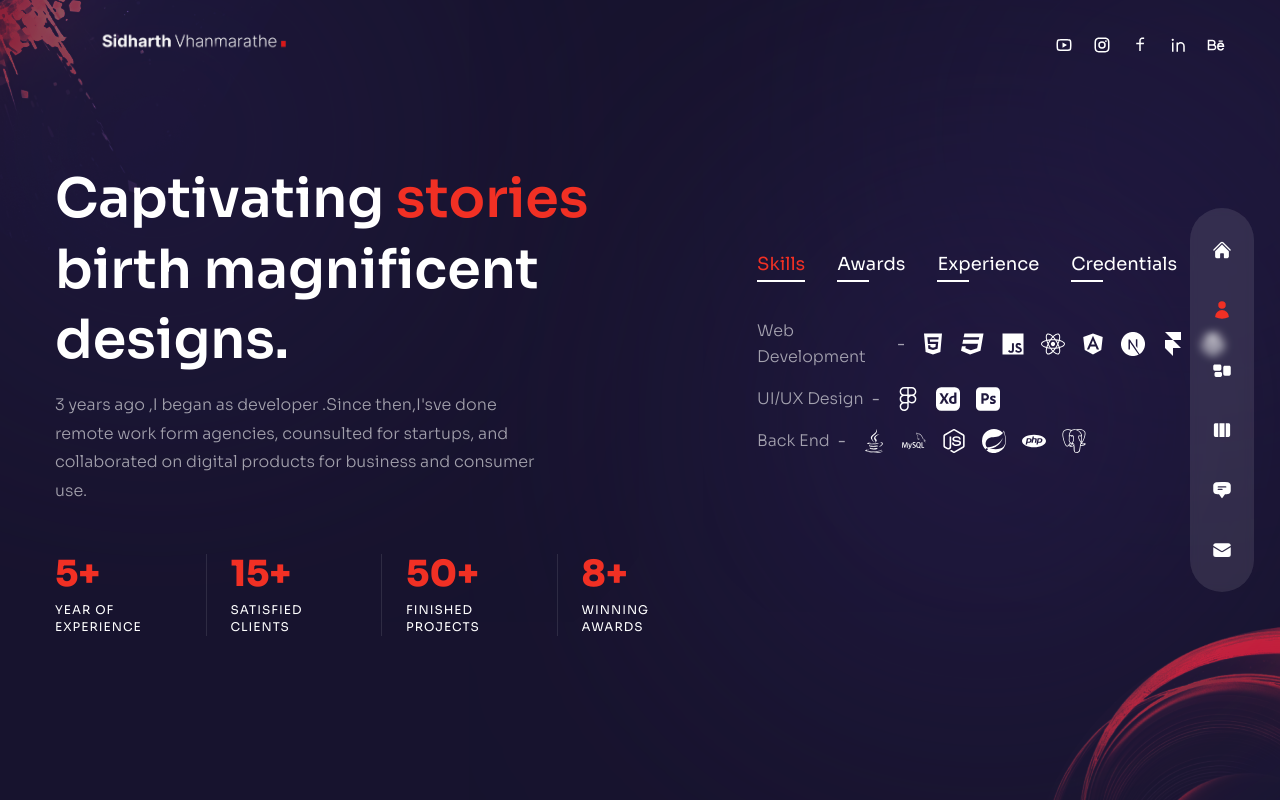
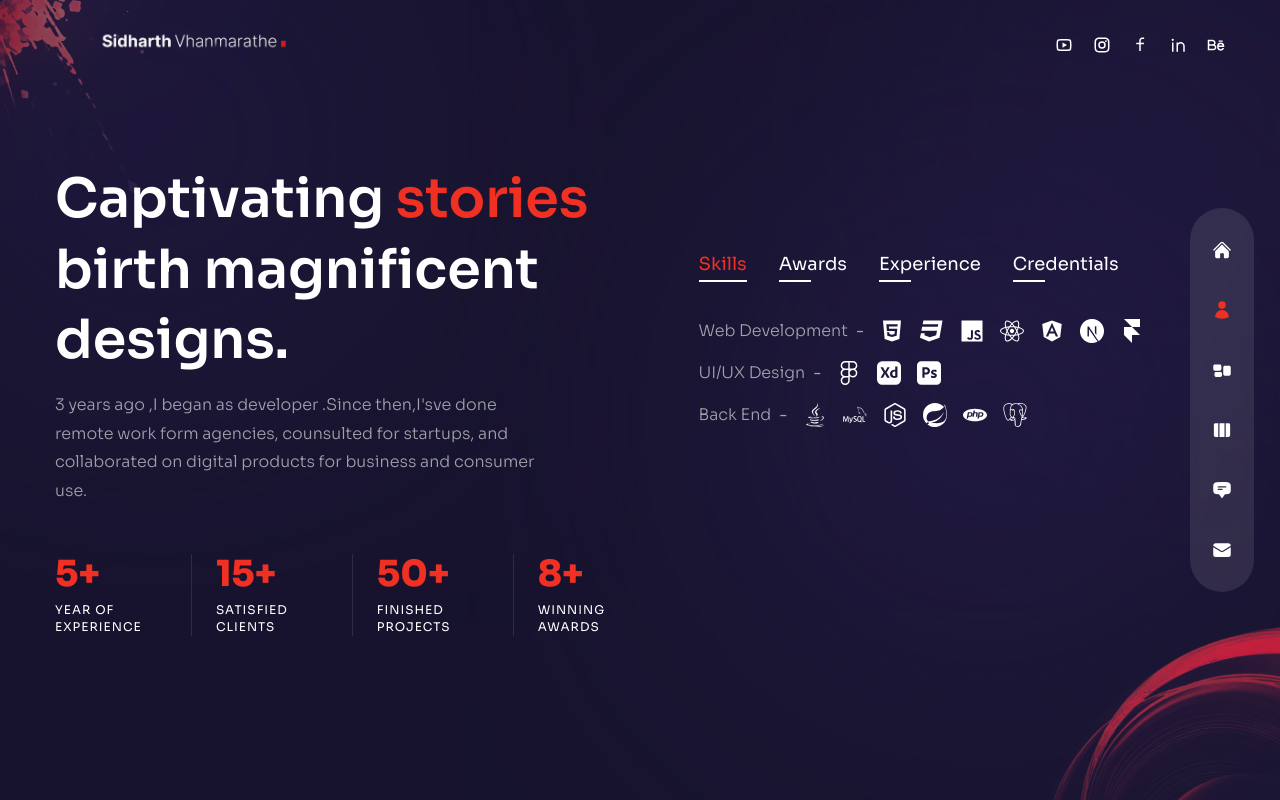
Before and after one commit to SidharthVhanmarathe/SidharthVPortfolio, a Next.js app: page /about in a window 1280 px wide. Built offline with nearby package versions, Linux system fonts and the light colour scheme.

Commit message:
adjustd edu. details

```diff
--- a/pages/about/index.js
+++ b/pages/about/index.js
@@ -5,7 +5,7 @@ import {
   FaCss3,
   FaJs,
   FaReact,
-  FaWordpress,
+  // FaWordpress,
   FaFigma,
   FaAngular,
   FaJava,
@@ -43,7 +43,7 @@ const aboutData = [
           <FaAngular key="angular" />,
           <SiNextdotjs key="next" />,
           <SiFramer key="framer" />,
-          <FaWordpress key="wordpress" />,
+          // <FaWordpress key="wordpress" />,
         ],
       },
       {
@@ -216,7 +216,7 @@ after:bg-white/10 after:absolute after:top-0 after:right-0">
         initial="hidden"
         animate="show"
         exit="hidden"
-        className="flex flex-col w-full xl:max-w-[40%] h-[300px]">
+        className="flex flex-col w-full xl:max-w-[45%] h-[300px]">
         <div className="flex gap-x-4 xl:gap-x-8 mx-auto xl:mx-0 mb-4">
           {aboutData.map((item, itemIndex) => {
             return (
```
